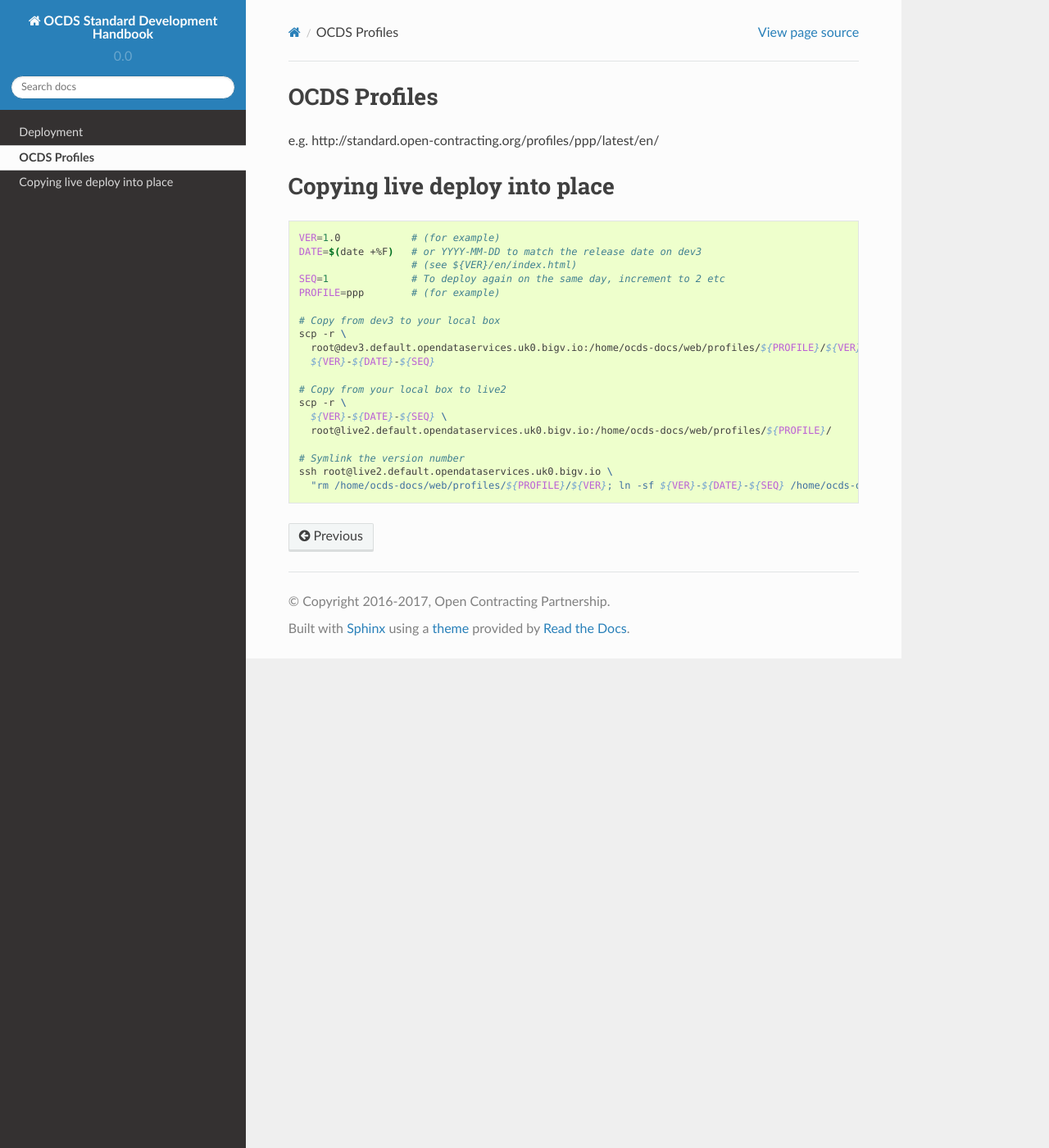
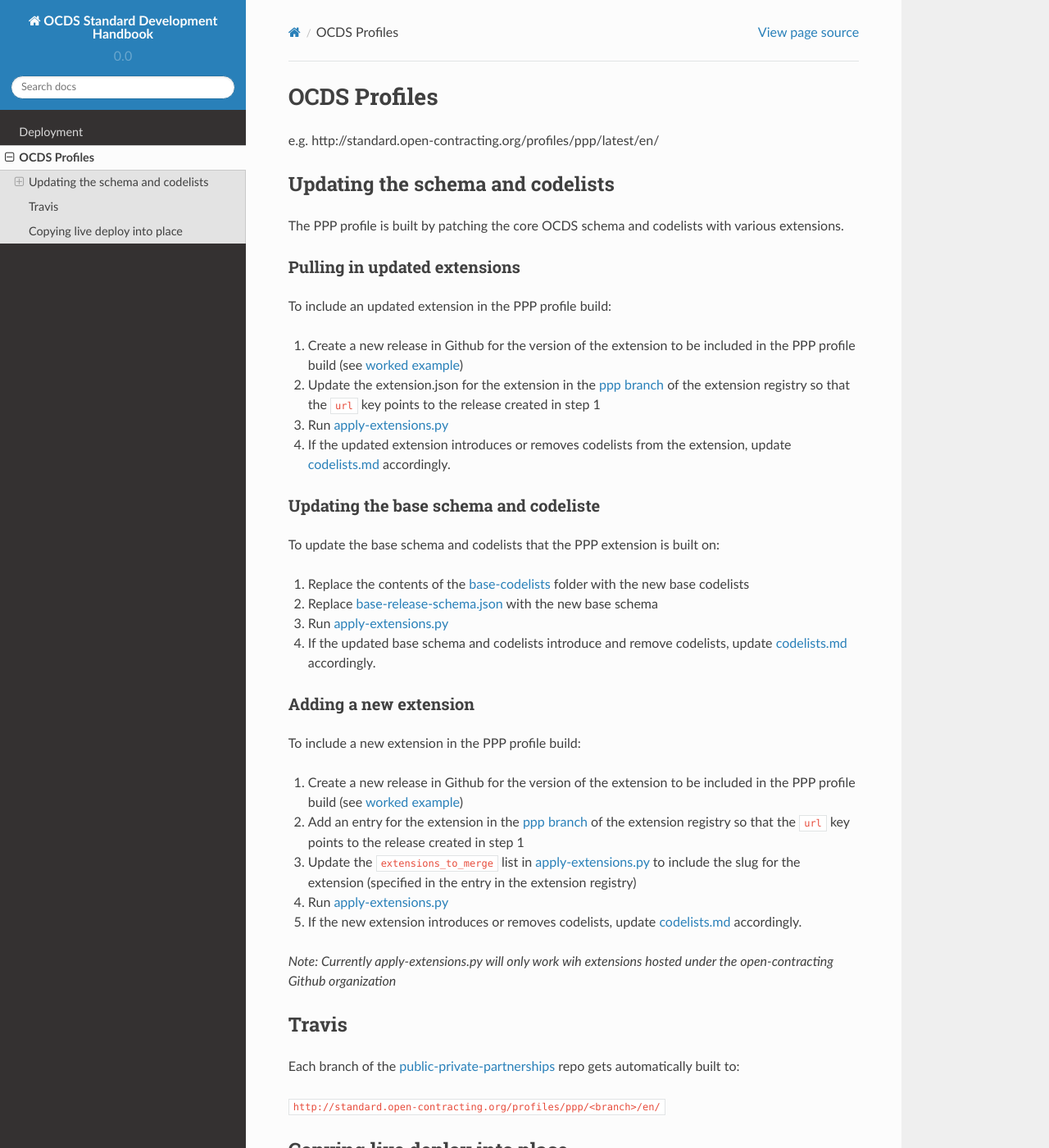
Before and after one commit to open-contracting/standard-development-handbook, a Sphinx documentation site: the page built from docs/profiles.md, in a window 1280 px wide and 1400 px high. Shown: the whole window at 82% size. Built offline with Sphinx 7.4.7 and the Read the Docs theme 2.0.0, drawn with Linux system fonts in a browser that asks for light colours.

Commit message:
add ppp build process

````diff
--- a/docs/profiles.md
+++ b/docs/profiles.md
@@ -2,7 +2,57 @@
 
 e.g. http://standard.open-contracting.org/profiles/ppp/latest/en/
 
-# Copying live deploy into place
+## Updating the schema and codelists
+
+The PPP profile is built by patching the core OCDS schema and codelists with various extensions.
+
+### Pulling in updated extensions
+
+To include an updated extension in the PPP profile build:
+
+1. Create a new release in Github for the version of the extension to be included in the PPP profile build (see [worked example](../deployment/index.html#to-pin-extensions-worked-example))
+
+2. Update the extension.json for the extension in the [ppp branch](https://github.com/open-contracting/extension_registry/tree/ppp) of the extension registry so that the `url` key points to the release created in step 1
+
+3. Run [apply-extensions.py](https://github.com/open-contracting/public-private-partnerships/blob/master/schema/apply-extensions.py)
+
+4. If the updated extension introduces or removes codelists from the extension, update [codelists.md](https://github.com/open-contracting/public-private-partnerships/blob/master/docs/reference/codelists.md) accordingly.
+
+### Updating the base schema and codeliste
+
+To update the base schema and codelists that the PPP extension is built on:
+
+1. Replace the contents of the [base-codelists](https://github.com/open-contracting/public-private-partnerships/tree/master/schema/base-codelists) folder with the new base codelists
+
+2. Replace [base-release-schema.json](https://github.com/open-contracting/public-private-partnerships/blob/master/schema/base-release-schema.json) with the new base schema
+
+3. Run [apply-extensions.py](https://github.com/open-contracting/public-private-partnerships/blob/master/schema/apply-extensions.py)
+
+4. If the updated base schema and codelists introduce and remove codelists, update [codelists.md](https://github.com/open-contracting/public-private-partnerships/blob/master/docs/reference/codelists.md) accordingly.
+
+### Adding a new extension
+
+To include a new extension in the PPP profile build:
+
+1. Create a new release in Github for the version of the extension to be included in the PPP profile build (see [worked example](./deployment.md#pinning-extensions-worked-example))
+
+2. Add an entry for the extension in the [ppp branch](https://github.com/open-contracting/extension_registry/tree/ppp) of the extension registry so that the `url` key points to the release created in step 1
+
+3. Update the `extensions_to_merge` list in [apply-extensions.py](https://github.com/open-contracting/public-private-partnerships/blob/master/schema/apply-extensions.py) to include the slug for the extension (specified in the entry in the extension registry)
+
+4. Run [apply-extensions.py](https://github.com/open-contracting/public-private-partnerships/blob/master/schema/apply-extensions.py)
+
+4. If the new extension introduces or removes codelists, update [codelists.md](https://github.com/open-contracting/public-private-partnerships/blob/master/docs/reference/codelists.md) accordingly.
+
+*Note: Currently apply-extensions.py will only work wih extensions hosted under the open-contracting Github organization*
+
+## Travis
+
+Each branch of the [public-private-partnerships](https://github.com/open-contracting/public-private-partnerships) repo gets automatically built to:
+
+`http://standard.open-contracting.org/profiles/ppp/<branch>/en/`
+
+## Copying live deploy into place
 
 ```bash
 VER=1.0            # (for example)
````
